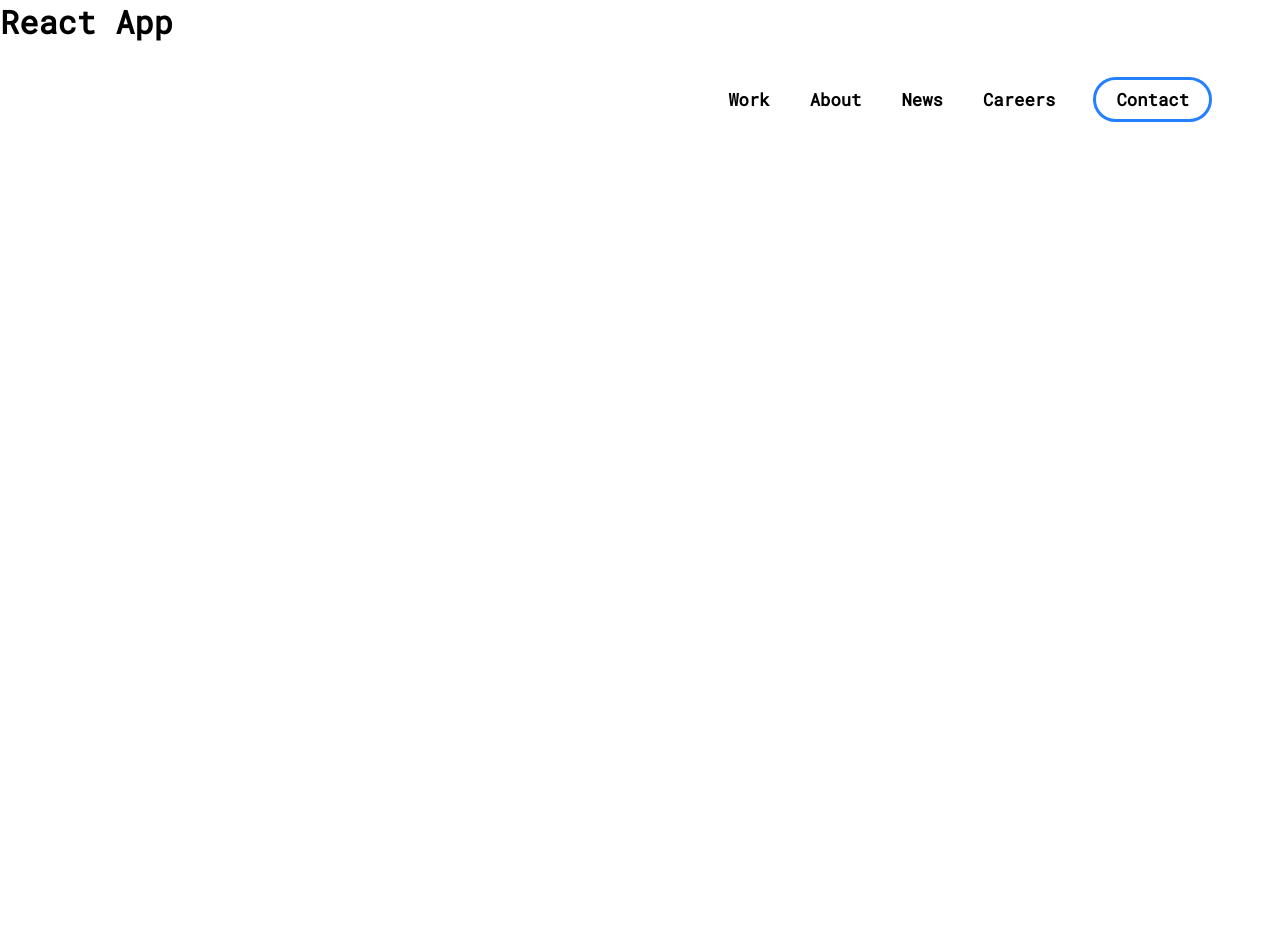
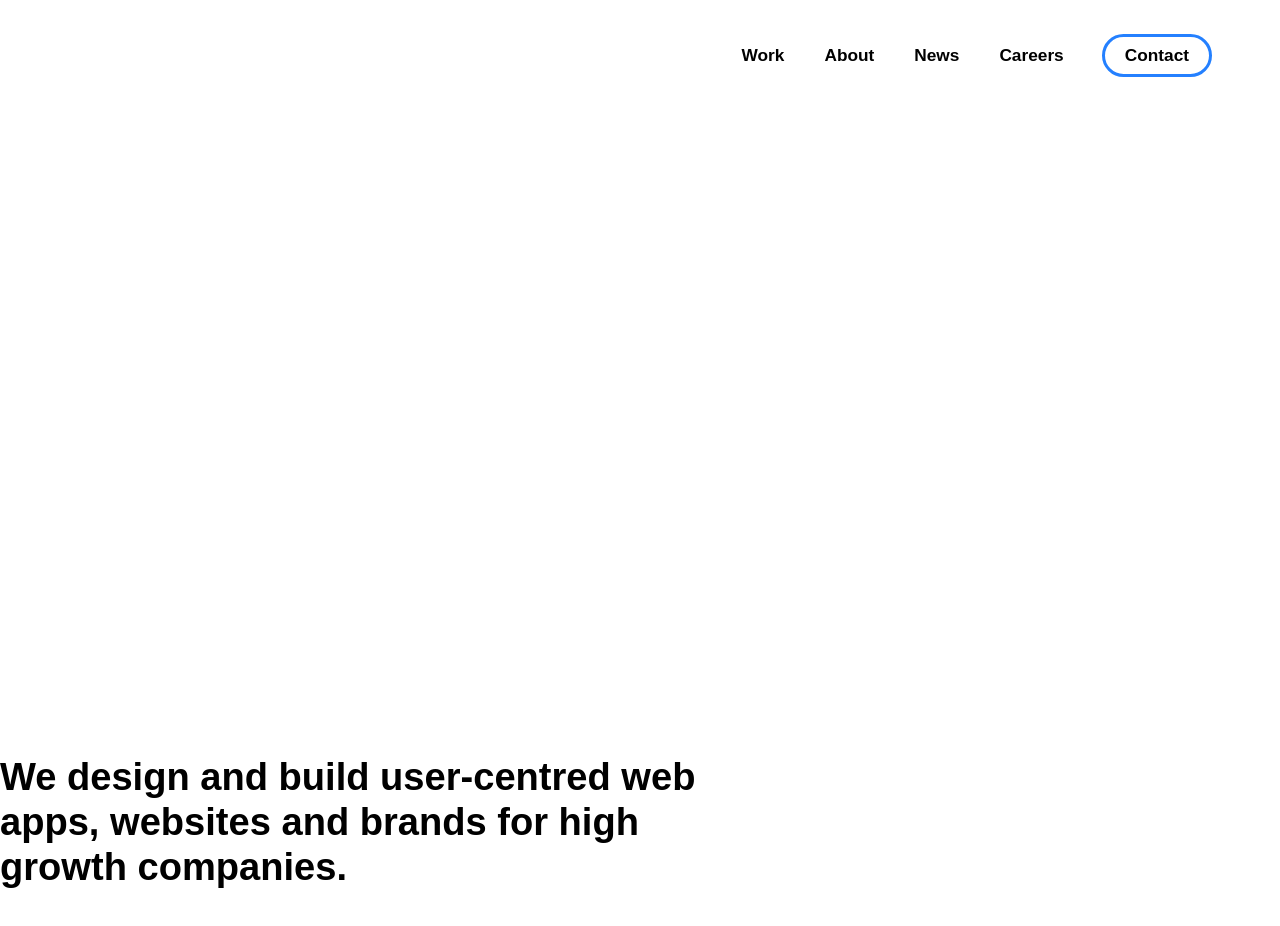
Before and after one commit to molinajimenez/web_proyecto1, a React app: page / in a window 1280 px wide. Shown: the top 926 px of the page. Before the commit the page ends 800 px from the top, so only its background shows below. Built offline with nearby package versions, Linux system fonts and the light colour scheme.

Commit message:
Se agrego componente de HeaderContent, ahi ira el marquee y un par de cosas.

```diff
--- a/src/components/App.js
+++ b/src/components/App.js
@@ -1,12 +1,13 @@
 import React, {Component} from 'react';
 import NavBar from './NavBar.js';
+import HeaderContent from './HeaderContent';
 import '../css/mainStyle.css'
 class App extends Component{
 
     render(){
        return <div>
-            <h1>React App</h1>
             <NavBar></NavBar>
+            <HeaderContent></HeaderContent>
         </div>
     }
 }
--- /dev/null
+++ b/src/components/HeaderContent.js
@@ -0,0 +1,16 @@
+import React, {Component} from 'react';
+import '../css/headerContent.css'
+class HeaderContent extends Component{
+
+    render(){
+       return (
+        <div className="headerContent">
+
+            <h1 className="mission-statement">We design and build user-centred web apps, websites and brands for high growth companies.</h1>
+
+        </div>
+       )
+    }
+}
+
+export default HeaderContent;
--- a/src/components/NavBar.js
+++ b/src/components/NavBar.js
@@ -1,24 +1,60 @@
 import React from 'react';
 import '../css/navbarStyle.css'
 export class NavBar extends React.Component{
+    constructor(props){
+        super(props);
+        this.state={
+            direction: '',
+            lastScroll:0
+        };
+
+        this.handleScroll = this.handleScroll.bind(this);
+    }
+
+
+
+    handleScroll(event){
+        if(this.state.lastScroll > event.currentTarget.scrollTop){
+            this.setState({
+                direction: 'top',
+                lastScroll: event.currentTarget.scrollTop
+            });
+        } else if(this.state.lastScroll < event.currentTarget.scrollTop){
+            this.setState({
+                direction: 'down',
+                lastScroll: event.currentTarget.scrollTop
+            });
+        }
+
+        this.checkStatus(this.state.direction)
+    }
+
+    checkStatus(currentPos){
+        if (currentPos == 'top'){
+            console.log("nothing to do.")
+        } else{
+            console.log('add shadow')
+        }
+    }
+
     render(){
         return(
             <header className="so-ele home">
                 <div className="top-menu" id="header">
-                    <div className="container">
+                    <div className="container" onScroll={this.handleScroll}>
                         <nav className="menu">
                             <ul className="main-menu" role="navigation">
                                 <li>
-                                    <a href="/#">Work</a>
+                                    <a href="/#" className="underlinable">Work</a>
                                 </li>
                                 <li>
-                                    <a href="/#">About</a>
+                                    <a href="/#" className="underlinable">About</a>
                                 </li>
                                 <li>
-                                    <a href="/#">News</a>
+                                    <a href="/#" className="underlinable">News</a>
                                 </li>
                                 <li>
-                                    <a href="/#">Careers</a>
+                                    <a href="/#" className="underlinable">Careers</a>
                                 </li>
                                 <li>
                                     <a href="www.google.com" title="Contact" className="contact">Contact</a>
--- /dev/null
+++ b/src/css/headerContent.css
@@ -0,0 +1,17 @@
+.headerContent{
+    z-index: 1;
+    display: block;
+    width: 100%;
+    position: relative;
+    padding: 43px 0;
+}
+
+.mission-statement{
+    font-size: 2.38em;
+    margin-top: 72px;
+    color: black;
+    max-width: 720px;
+    line-height: 1.18;
+    font-weight: bold;
+    margin: 32px 0 0 0;
+}
--- a/src/css/mainStyle.css
+++ b/src/css/mainStyle.css
@@ -1,7 +1,7 @@
 @font-face {
-    font-family: 'Roboto-Mono';
+    font-family: 'Circular-Std Font';
     src:
-         url('../fonts/roboto-mono-v7-latin-regular.woff') format('woff');
+         url('../fonts/Circular Std Font.otf') format('otf');
     font-weight: normal;
 }
 
--- a/src/css/navbarStyle.css
+++ b/src/css/navbarStyle.css
@@ -24,6 +24,8 @@ header .top-menu{
     overflow: hidden;
     background-color:rgba(255,255,255,0);
     transition: background-color 240ms cubic-bezier(0.39, 0.575, 0.565, 1), transform 240ms cubic-bezier(0.39, 0.575, 0.565, 1), box-shadow 180ms linear, -webkit-transform 240ms cubic-bezier(0.39, 0.575, 0.565, 1), -webkit-box-shadow 180ms linear;
+    box-shadow: rgba(0,0,0,0.12);
+    background-color: white;
 }
 *, :after :before{
     box-sizing: border-box;
@@ -103,13 +105,13 @@ header nav.menu ul li a{
     opacity: 1;
     transition-property: opacity;
     transition-duration: 260ms;
-    transition-timing-function: cubic-bezier(0.245, 0.655, 0.3, 1);
+    transition-timing-function: ease-in-out
 }
 
 a, a:hover, a:link, a:visited{
     text-decoration: none;
 }
-header nav.menu ul li a:after{
+header nav.menu ul li a.underlinable:after{
     content: '';
     position: absolute;
     bottom: 0;
@@ -123,7 +125,12 @@ header nav.menu ul li a:after{
     backface-visibility: hidden;
     transition-property: transform, -webkit-transform;
     transition-duration: 260ms;
-    transition-timing-function: cubic-bezier(0.245, 0.655, 0.3, 1)
+    transition-timing-function: ease-in-out
+}
+
+header nav.menu ul li a.underlinable:hover::after{
+    transform: scaleX(1);
+    transform-origin:bottom left;
 }
 
 header nav.menu ul li a.contact{
@@ -132,9 +139,14 @@ header nav.menu ul li a.contact{
     margin-left: 4px;
     padding: 8px 20px;
     opacity: 1;
-    transition: background-color 260ms cubic-bezier(0.245, 0.655, 0.3, 1), color 260ms cubic-bezier(0.245, 0.655, 0.3, 1), text-shadow 260ms cubic-bezier(0.245, 0.655, 0.3, 1)
+    transition-property: color;
+    transition-duration: 480ms;
+    transition-timing-function: cubic-bezier(0.245, 0.655, 0.3, 1);
 }
 
-header nav.menu ul li a.contact:after{
-    display: none;
+header nav.menu ul li a.contact:hover{
+    background-color: #2480FF;
+    color: white;
+
+
 }
```
